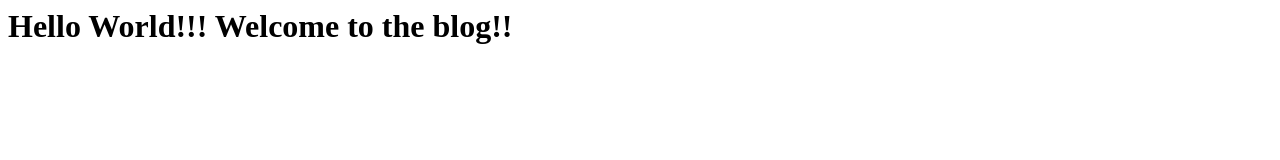
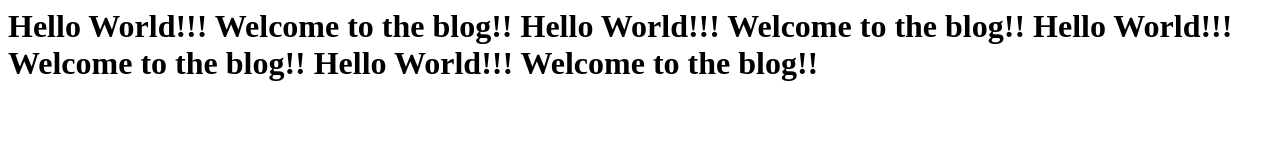
Before and after one commit to newsommr/Blog, a plain HTML site: page index.html in a window 1280 px wide. Drawn offline with Linux system fonts and the light colour scheme.

Commit message:
Added more

```diff
--- a/index.html
+++ b/index.html
@@ -2,6 +2,9 @@
     <body>
         <h1>
             Hello World!!! Welcome to the blog!!
+            Hello World!!! Welcome to the blog!!
+            Hello World!!! Welcome to the blog!!
+            Hello World!!! Welcome to the blog!!
         </h1>
     </body>
 </html>
```
